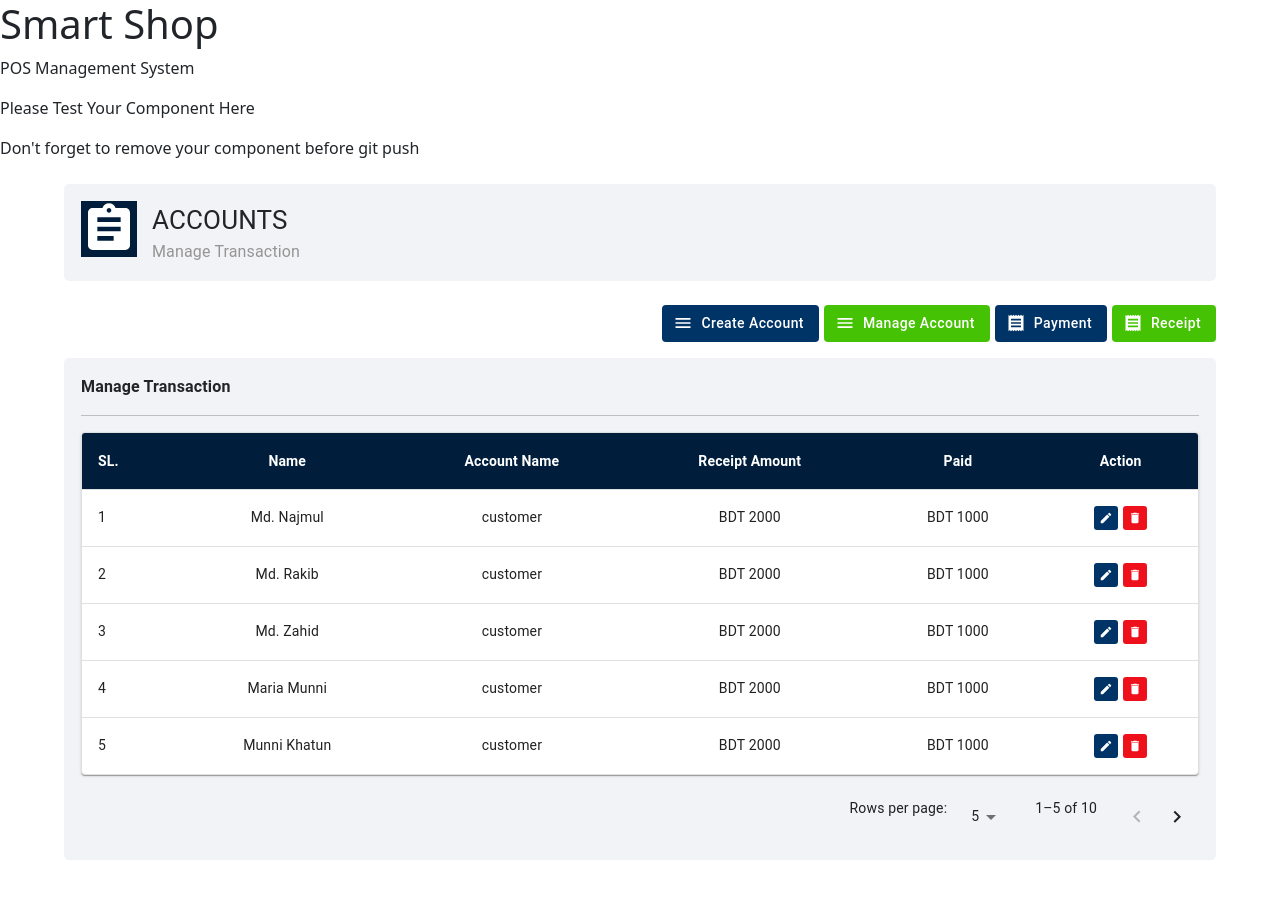
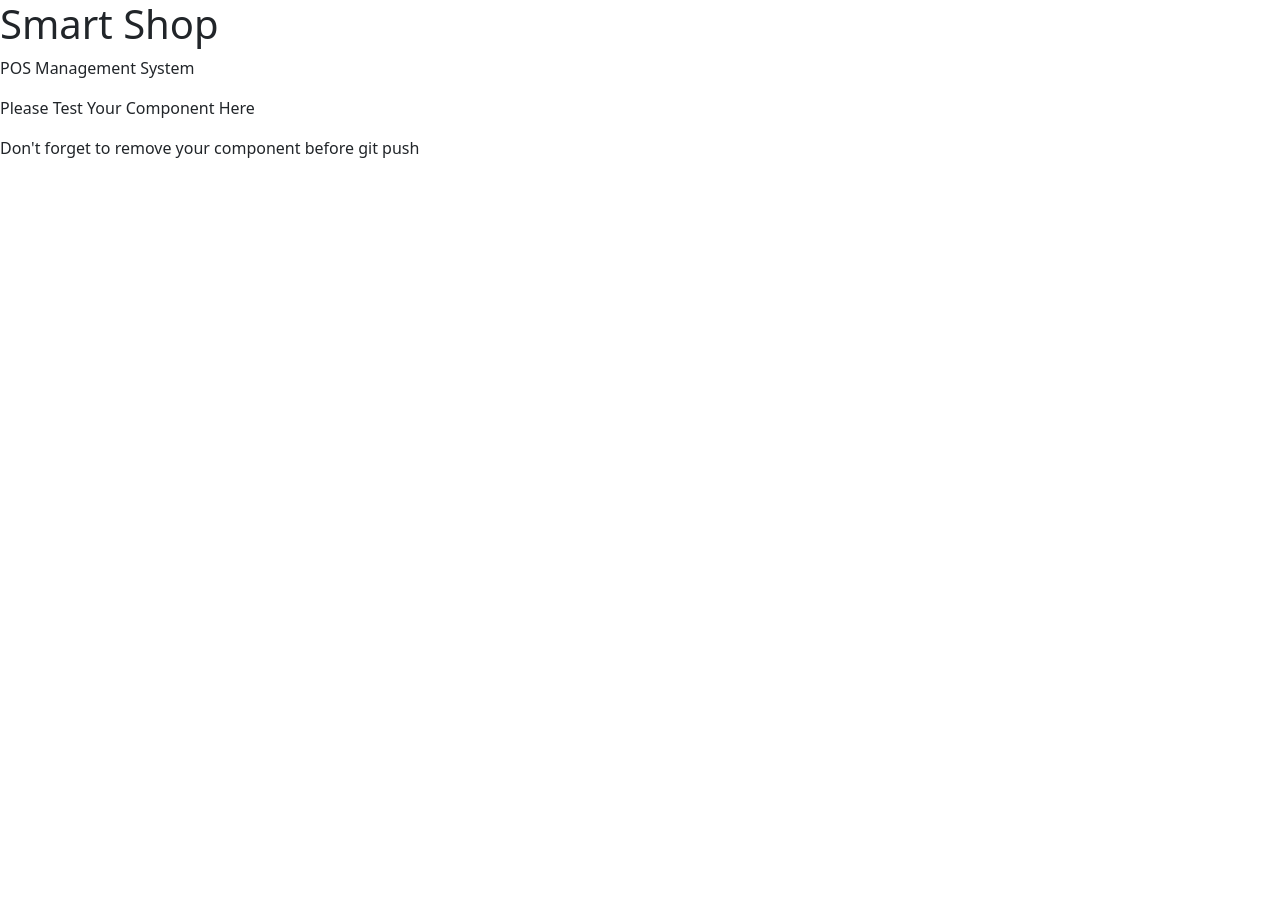
Before and after one commit to imRHB/smart-shop-client, a React (Create React App) app: page / in a window 1280 px wide. After the commit the page ends 800 px from the top, so only its background shows below. Built offline with nearby package versions, Linux system fonts and the light colour scheme.

Commit message:
update transaction

```diff
--- a/src/App.js
+++ b/src/App.js
@@ -1,6 +1,5 @@
 import 'bootstrap/dist/css/bootstrap.min.css';
 import './App.css';
-import ManageTransaction from './pages/Dashboard/Accounts/ManageTransaction/ManageTransaction';
 
 
 function App() {
@@ -12,7 +11,6 @@ function App() {
       <p>Don't forget to remove your component before git push</p>
 
       {/* TEST YOUR COMPONENT HERE */}
-      <ManageTransaction />
     </div>
   );
 }
```
